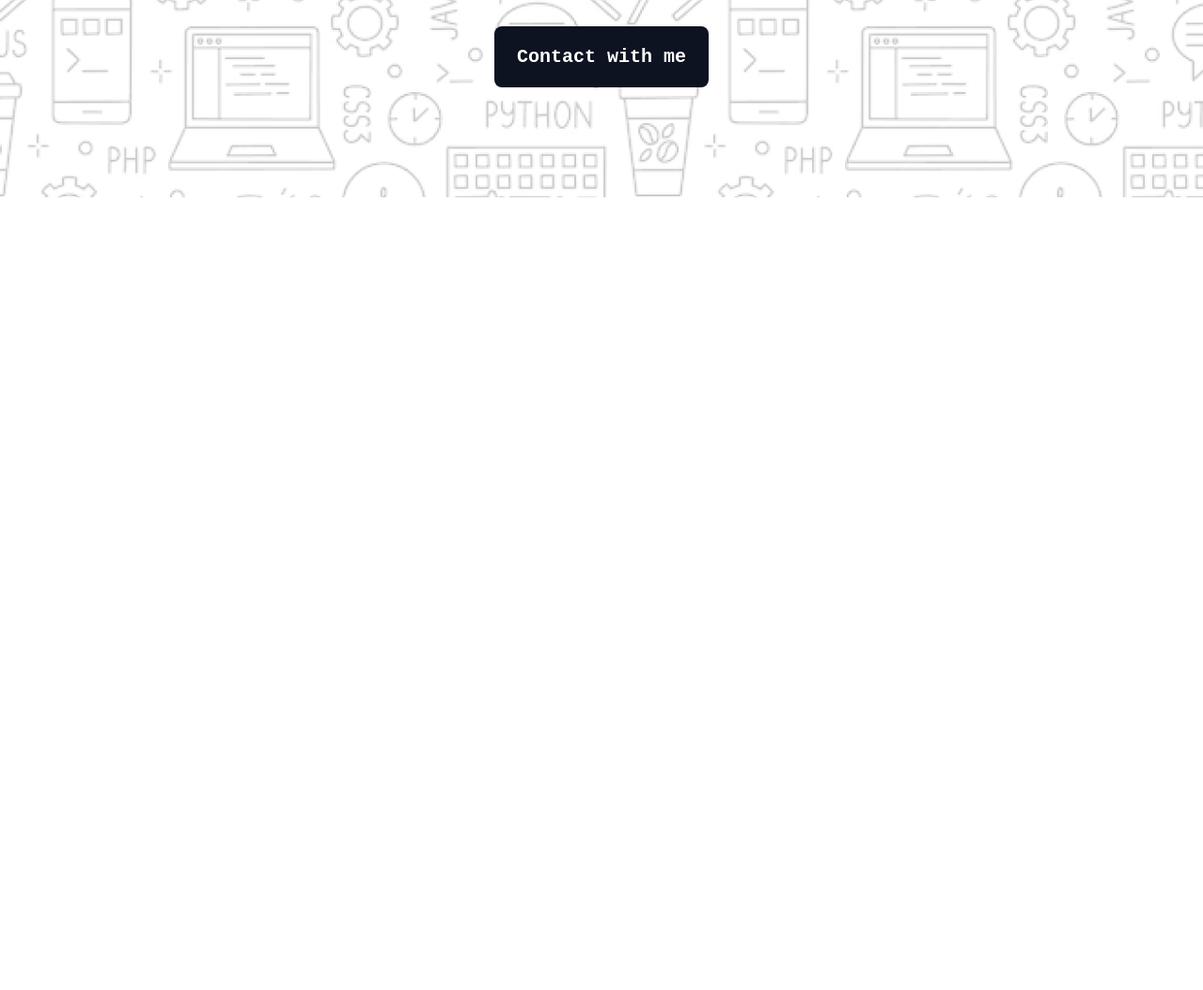
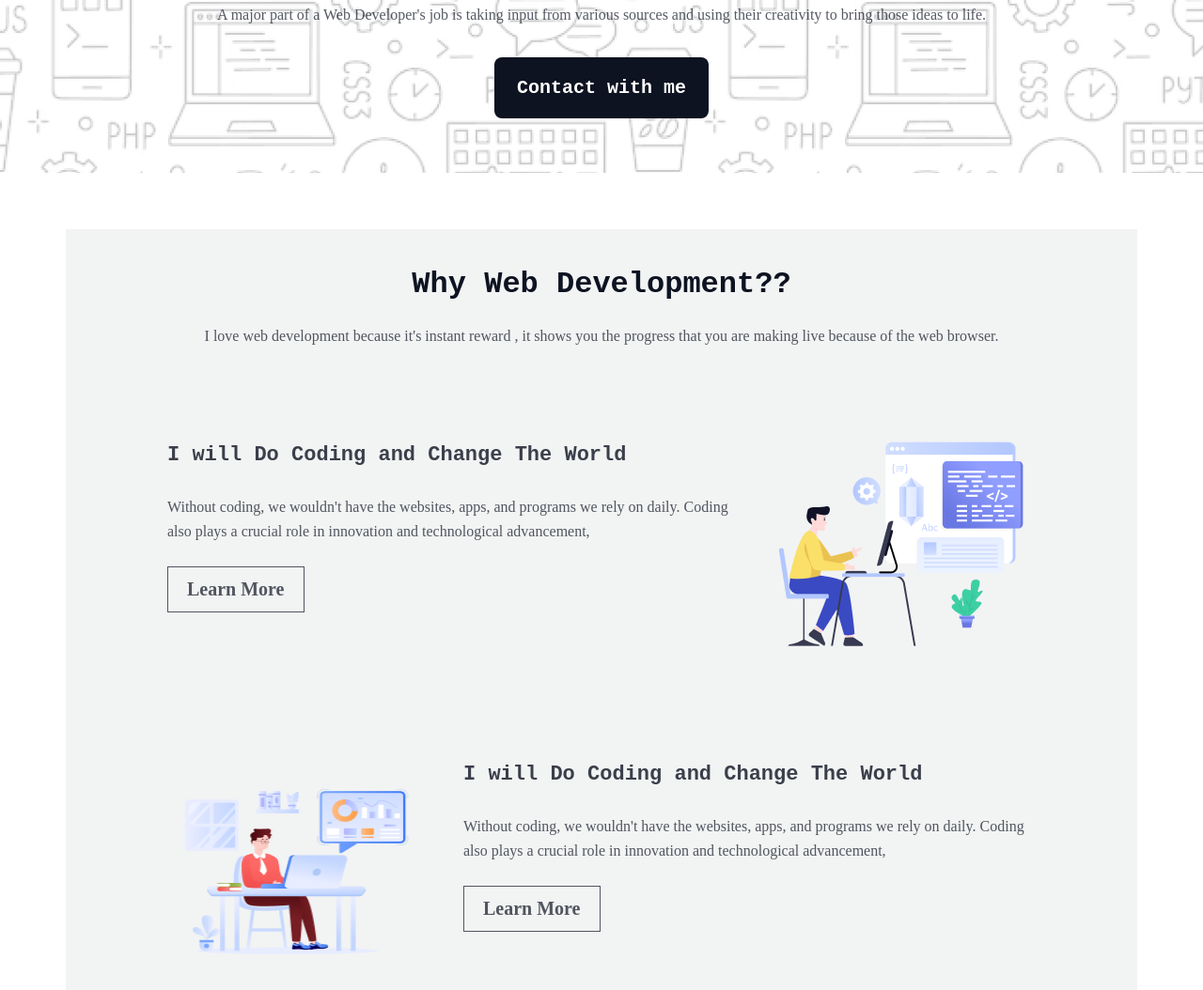
Before and after one commit to sefatullahuk00/A1, a plain HTML site: page index.html in a window 1280 px wide. Shown: the part 468-1522 px from the top of the page at 94% size. Before the commit the page ends 800 px from the top, so only its background shows below. Drawn offline with Linux system fonts and the light colour scheme; a web font is replaced by a local one.

Commit message:
Why Web Development Section done

```diff
--- a/index.html
+++ b/index.html
@@ -18,5 +18,51 @@
             <a href="#footer" class="cta-btn">Contact with me</a>
         </div>
     </header>
+
+    <!-- Why web development section  -->
+
+    <section id="why-dev">
+        <div class="container">
+            <div class="header">
+                <h2 class="title">Why Web Development??</h2>
+                <p class="description">I love web development because it's instant reward , it shows you the progress that you are making live because of the web browser.</p>
+            </div>
+            <div class="card">
+                <div class="card-data">
+                    <h3 class="title">I will Do Coding and Change The World</h3>
+                    <p class="description">Without coding, we wouldn't have the websites, apps, and programs we rely on daily. Coding also plays a crucial role in innovation and technological advancement,</p>
+
+                    <a class="card-btn" href="#">Learn More</a>
+                </div>
+                <div class="card-img">
+                    <img src="./assets/Layer_1.png" alt="">
+                </div>
+            </div>
+
+            <div class="card">
+                <div class="card-img">
+                    <img src="./assets/Group 3.png" alt="">
+                </div>
+                <div class="card-data">
+                    <h3 class="title">I will Do Coding and Change The World</h3>
+                    <p class="description">Without coding, we wouldn't have the websites, apps, and programs we rely on daily. Coding also plays a crucial role in innovation and technological advancement,</p>
+
+                    <a class="card-btn" href="#">Learn More</a>
+                </div>
+            </div>
+
+            <div class="card">
+                <div class="card-data">
+                    <h3 class="title">I will Do Coding and Change The World</h3>
+                    <p class="description">Without coding, we wouldn't have the websites, apps, and programs we rely on daily. Coding also plays a crucial role in innovation and technological advancement,</p>
+
+                    <a class="card-btn" href="#">Learn More</a>
+                </div>
+                <div class="card-img">
+                    <img src="./assets/Group 4.png" alt="">
+                </div>
+            </div>
+        </div>
+    </section>
 </body>
 </html>
--- a/style/style.css
+++ b/style/style.css
@@ -12,20 +12,49 @@
     padding: 0;
     box-sizing: border-box;
 }
+
+.container {
+    width: 1140px;
+    margin: 60px auto;
+}
+.title {
+    color: rgb(13, 19, 33);
+    font-family: "Azeret Mono", monospace;
+    font-size: 32px;
+    font-weight: 800;
+    line-height: 37px;
+    letter-spacing: 0%;
+    text-align: center;
+}
+.description {
+    color: rgb(13, 19, 33);
+    font-family: Azeret Mono;
+    font-size: 16px;
+    font-weight: 400;
+    line-height: 26px;
+    letter-spacing: 0%;
+    text-align: center;
+    opacity: .7;
+}
+/* Hero Banner Styles  */
 #hero {
     background: url("../assets/Hero-bg.png");
     /* background-size: cover;
     background-position: center;
     background-repeat: no-repeat; */
-    height: 652px
+    height: 652px;
+    display: flex;
+    align-items: center
 }
 #hero .hero-container {
     width: 998px;
     height: auto;
-    margin: 26px auto 44px;
+    margin: 26px auto 26px;
     display: flex;
+    flex-direction: column;
     align-items: center;
-    flex-direction: column;
+    justify-content: stretch;
+
 }
 #hero .hero-container .img {
     width: 240px;
@@ -37,24 +66,19 @@
 
 }
 #hero .hero-container .title {
-    color: rgb(13, 19, 33);
-    font-family: "Azeret Mono", monospace;
     font-size: 42px;
-    font-weight: 800;
     line-height: 58px;
-    letter-spacing: 0%;
-    text-align: center;
     margin-bottom: 24px;
 }
 #hero .hero-container .description {
-    color: rgb(13, 19, 33);
+    /* color: rgb(13, 19, 33);
     font-family: Azeret Mono;
     font-size: 16px;
     font-weight: 400;
     line-height: 26px;
     letter-spacing: 0%;
     text-align: center;
-    opacity: .7;
+    opacity: .7; */
     margin-bottom: 32px;
 }
 #hero .hero-container .cta-btn {
@@ -70,3 +94,69 @@
     text-align: center;
     text-decoration: none;
 }
+
+/* Why web development section Styles */
+
+#why-dev {
+
+}
+#why-dev .container {
+    padding: 40px 60px;
+    background-color: rgba(13, 19, 33, 0.05);
+}
+#why-dev .container .header {
+    padding: 0 48px 48px;
+    border-radius: 16px;
+}
+
+#why-dev .container .header .title{
+    margin-bottom: 24px
+}
+
+#why-dev .container .card {
+    padding: 48px;
+    display: flex;
+    justify-content: space-between;
+    gap: 40px;
+}
+#why-dev .container .card .card-data{
+    /* display: flex;
+    flex-direction: column;
+    justify-content: space-between;
+    gap: 25px; */
+}
+#why-dev .container .card .title {
+    font-size: 22px;
+    font-weight: 700;
+    line-height: 36px;
+    margin-bottom: 24px;
+    text-align: left;
+    opacity: .8;
+}
+#why-dev .container .card .description {
+    text-align: left;
+}
+#why-dev .container .card .card-btn {
+    border: 1px solid rgb(13, 19, 33);
+    opacity: 0.7;
+    color: rgb(13, 19, 33);
+    font-family: Azeret Mono;
+    font-size: 20px;
+    font-weight: 600;
+    line-height: 23px;
+    letter-spacing: 0%;
+    padding: 12px 20px;
+    text-decoration: none;
+    margin-top: 24px;
+    display: inline-block;
+    transition: .3s ease-in-out;
+}
+#why-dev .container .card .card-btn:hover {
+    background-color: rgb(0, 0, 0);
+    color: rgb(255, 255, 255);
+    opacity: 1;
+}
+#why-dev .container .card .card-img img{
+    width: 275px;
+    height: 240px
+}
```
